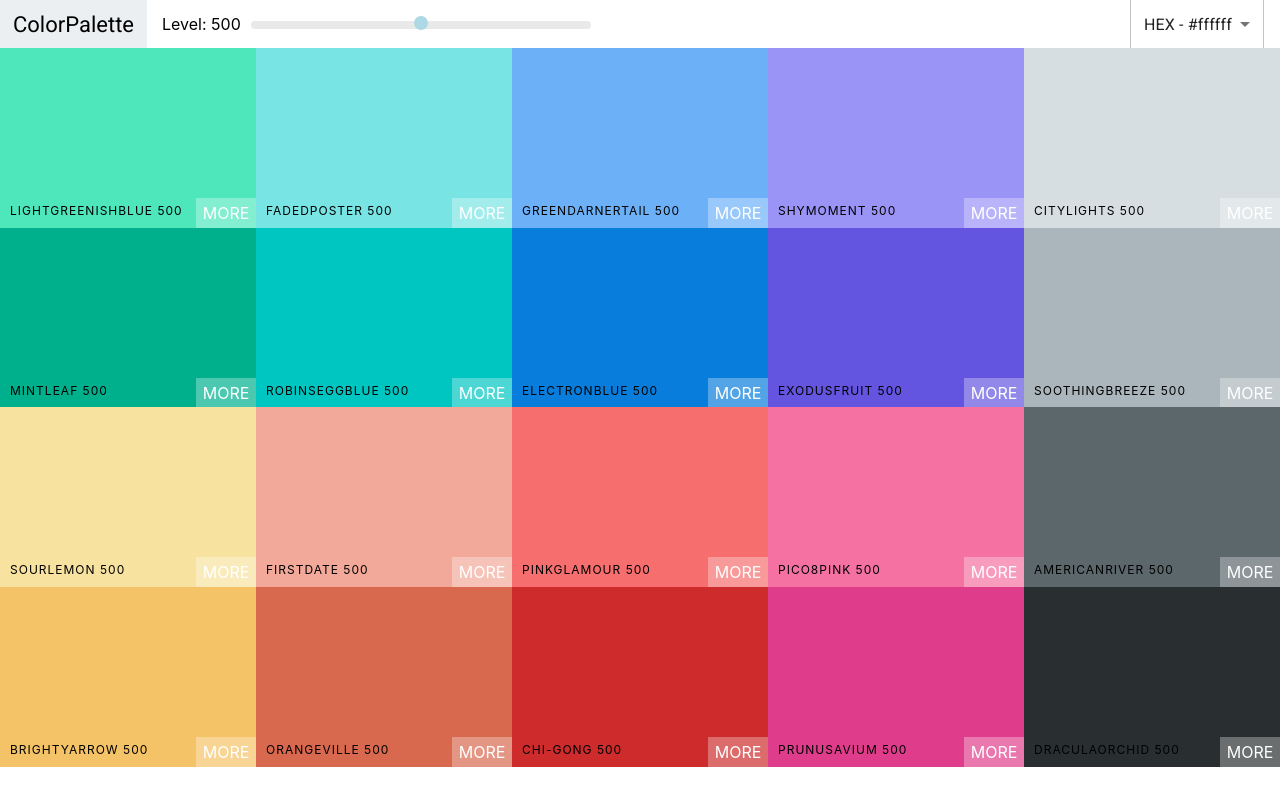
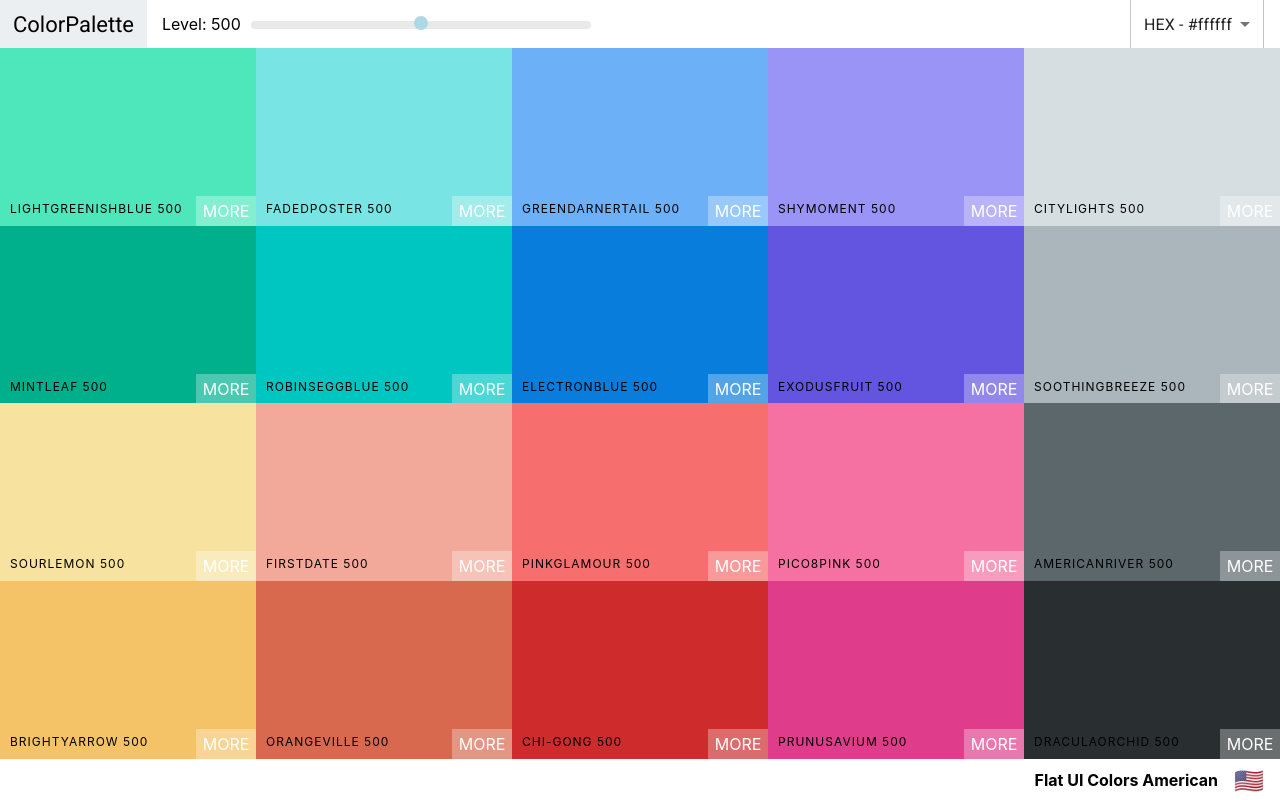
Before and after one commit to jxh053188/react-color-app, a React (Create React App) app: page /palette/flat-ui-colors-american in a window 1280 px wide. Built offline with nearby package versions, Linux system fonts and the light colour scheme.

Commit message:
setting up routes

```diff
--- a/package.json
+++ b/package.json
@@ -15,6 +15,7 @@
     "react": "^17.0.2",
     "react-copy-to-clipboard": "^5.0.4",
     "react-dom": "^17.0.2",
+    "react-router-dom": "^5.3.0",
     "react-scripts": "4.0.3",
     "web-vitals": "^1.1.2"
   },
--- a/src/App.js
+++ b/src/App.js
@@ -2,13 +2,42 @@ import "./Styles/App.css";
 import Palette from "./Components/Palette";
 import seedColors from "./seedColors";
 import { generatePalette } from "./colorHelpers";
+import { Route, Switch } from "react-router-dom";
+import { Component } from "react";
 
-function App() {
-  return (
-    <div>
-      <Palette palette={generatePalette(seedColors[3])} />
-    </div>
-  );
+class App extends Component {
+  findPalette(id) {
+    return seedColors.find(function (palette) {
+      return palette.id === id;
+    });
+  }
+  render() {
+    return (
+      <>
+        <Switch>
+          <Route
+            exact
+            path="/"
+            render={() => <h1>Pallete List Goes Here</h1>}
+          />
+          <Route
+            exact
+            path="/palette/:id"
+            render={(routeProps) => (
+              <Palette
+                palette={generatePalette(
+                  this.findPalette(routeProps.match.params.id)
+                )}
+              />
+            )}
+          />
+        </Switch>
+        {/*     <div>
+        <Palette palette={generatePalette(seedColors[1])} />
+</div>*/}
+      </>
+    );
+  }
 }
 
 export default App;
--- a/src/Components/Palette.js
+++ b/src/Components/Palette.js
@@ -20,14 +20,13 @@ export default class Palette extends Component {
   }
 
   render() {
-    const { colors } = this.props.palette;
+    const { colors, paletteName, emoji } = this.props.palette;
     const { level, format } = this.state;
     const colorBoxes = colors[level].map((color) => (
-      <ColorBox background={color[format]} name={color.name} />
+      <ColorBox background={color[format]} name={color.name} key={color.id} />
     ));
     return (
       <div className="Palette">
-        {/*Navbar goes here */}
         <NavBar
           level={level}
           changeLevel={this.changeLevel}
@@ -37,7 +36,10 @@ export default class Palette extends Component {
           {/*Color box goes here */}
           {colorBoxes}
         </div>
-        {/*footer*/}
+        <footer className="palette-footer">
+          {paletteName}
+          <span className="emoji">{emoji}</span>
+        </footer>
       </div>
     );
   }
--- a/src/Styles/Palette.css
+++ b/src/Styles/Palette.css
@@ -1,7 +1,22 @@
 .Palette {
   height: 100vh;
+  display: flex;
+  flex-direction: column;
 }
 
 .Palette-colors {
   height: 90%;
 }
+
+.palette-footer {
+  background-color: white;
+  height: 5vh;
+  display: flex;
+  justify-content: flex-end;
+  align-items: center;
+  font-weight: bold;
+}
+.emoji {
+  font-size: 1.5rem;
+  margin: 1rem;
+}
--- a/src/index.js
+++ b/src/index.js
@@ -1,14 +1,17 @@
-import React from 'react';
-import ReactDOM from 'react-dom';
-import './Styles/index.css';
-import App from './App';
-import reportWebVitals from './reportWebVitals';
+import React from "react";
+import ReactDOM from "react-dom";
+import "./Styles/index.css";
+import App from "./App";
+import reportWebVitals from "./reportWebVitals";
+import { BrowserRouter } from "react-router-dom";
 
 ReactDOM.render(
-  <React.StrictMode>
-    <App />
-  </React.StrictMode>,
-  document.getElementById('root')
+  <BrowserRouter>
+    <React.StrictMode>
+      <App />
+    </React.StrictMode>
+  </BrowserRouter>,
+  document.getElementById("root")
 );
 
 // If you want to start measuring performance in your app, pass a function
--- a/src/seedColors.js
+++ b/src/seedColors.js
@@ -23,8 +23,8 @@ export default [
       { name: "deeporange", color: "#FF5722" },
       { name: "brown", color: "#795548" },
       { name: "grey", color: "#9E9E9E" },
-        { name: "bluegrey", color: "#607D8B" }
-      ]
+      { name: "bluegrey", color: "#607D8B" },
+    ],
   },
   {
     paletteName: "Flat UI Colors v1",
@@ -50,8 +50,8 @@ export default [
       { name: "Pumpkin", color: "#d35400" },
       { name: "Pomegranate", color: "#c0392b" },
       { name: "Silver", color: "#bdc3c7" },
-        { name: "Asbestos", color: "#7f8c8d" }
-      ]
+      { name: "Asbestos", color: "#7f8c8d" },
+    ],
   },
   {
     paletteName: "Flat UI Colors Dutch",
@@ -77,8 +77,8 @@ export default [
       { name: "TurkishAqua", color: "#006266" },
       { name: "20000LeaguesUnderTheSea", color: "#1B1464" },
       { name: "CircumorbitalRing", color: "#5758BB" },
-        { name: "MagentaPurple", color: "#6F1E51" }
-      ]
+      { name: "MagentaPurple", color: "#6F1E51" },
+    ],
   },
   {
     paletteName: "Flat UI Colors American",
@@ -104,8 +104,8 @@ export default [
       { name: "OrangeVille", color: "#e17055" },
       { name: "Chi-Gong", color: "#d63031" },
       { name: "PrunusAvium", color: "#e84393" },
-        { name: "DraculaOrchid", color: "#2d3436" }
-      ]
+      { name: "DraculaOrchid", color: "#2d3436" },
+    ],
   },
   {
     paletteName: "Flat UI Colors Aussie",
@@ -131,8 +131,8 @@ export default [
       { name: "SteelPink", color: "#be2edd" },
       { name: "Blurple", color: "#4834d4" },
       { name: "DeepCove", color: "#130f40" },
-        { name: "WizardGrey", color: "#535c68" }
-      ]
+      { name: "WizardGrey", color: "#535c68" },
+    ],
   },
   {
     paletteName: "Flat UI Colors British",
@@ -158,8 +158,8 @@ export default [
       { name: "HintOfPensive", color: "#dcdde1" },
       { name: "ChainGangGrey", color: "#718093" },
       { name: "PicoVoid", color: "#192a56" },
-        { name: "ElectroMagnetic", color: "#2f3640" }
-      ]
+      { name: "ElectroMagnetic", color: "#2f3640" },
+    ],
   },
   {
     paletteName: "Flat UI Colors Spanish",
@@ -185,8 +185,8 @@ export default [
       { name: "ChileanFire", color: "#cd6133" },
       { name: "GreyPorcelain", color: "#84817a" },
       { name: "AlamedaOchre", color: "#cc8e35" },
-        { name: "Desert", color: "#ccae62" }
-      ]
+      { name: "Desert", color: "#ccae62" },
+    ],
   },
   {
     paletteName: "Flat UI Colors Indian",
@@ -212,8 +212,8 @@ export default [
       { name: "EndingNavyBlue", color: "#182C61" },
       { name: "SasquatchSocks", color: "#FC427B" },
       { name: "PineGlade", color: "#BDC581" },
-        { name: "HighlighterLavender", color: "#82589F" }
-      ]
+      { name: "HighlighterLavender", color: "#82589F" },
+    ],
   },
   {
     paletteName: "Flat UI Colors French",
@@ -239,7 +239,7 @@ export default [
       { name: "JalapenoRed", color: "#b71540" },
       { name: "DarkSapphire", color: "#0c2461" },
       { name: "ForestBlues", color: "#0a3d62" },
-        { name: "ReefEncounter", color: "#079992" }
-      ]
-    }
+      { name: "ReefEncounter", color: "#079992" },
+    ],
+  },
 ];
```
Also changed, not shown: src/Components/ColorBox.js (+18 -15 lines), 1 other file (tests, documents, lock files or other folders). Lines whose indentation alone changed are shown as unchanged.
